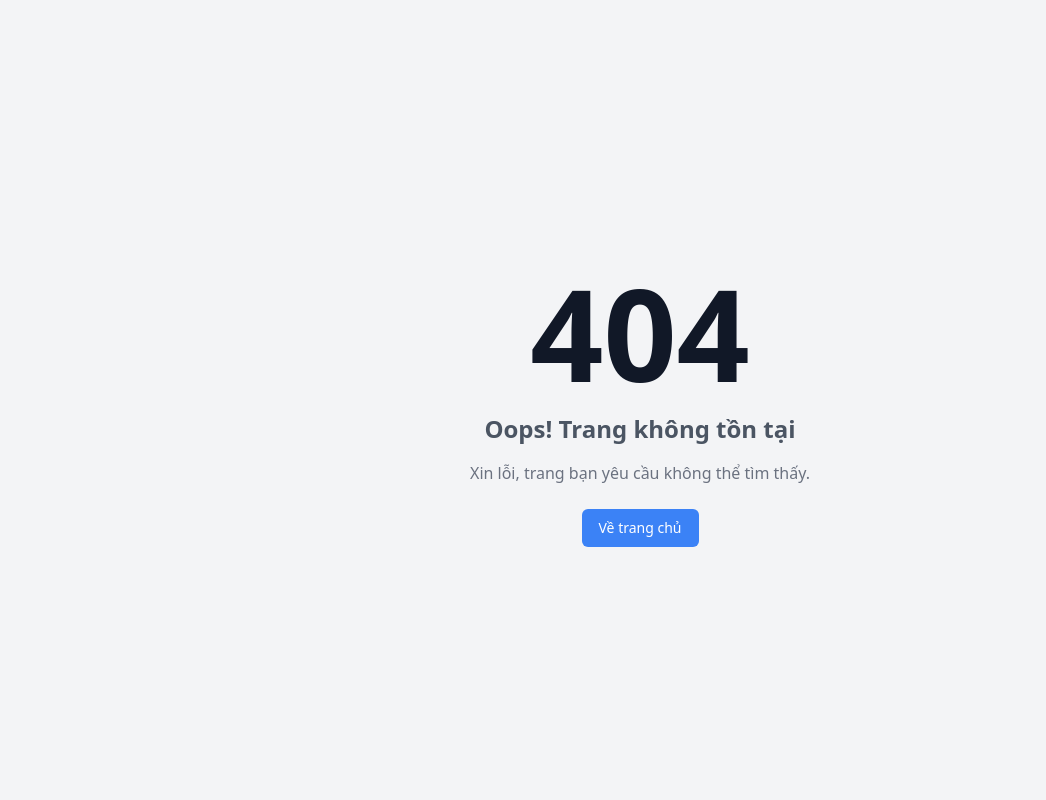
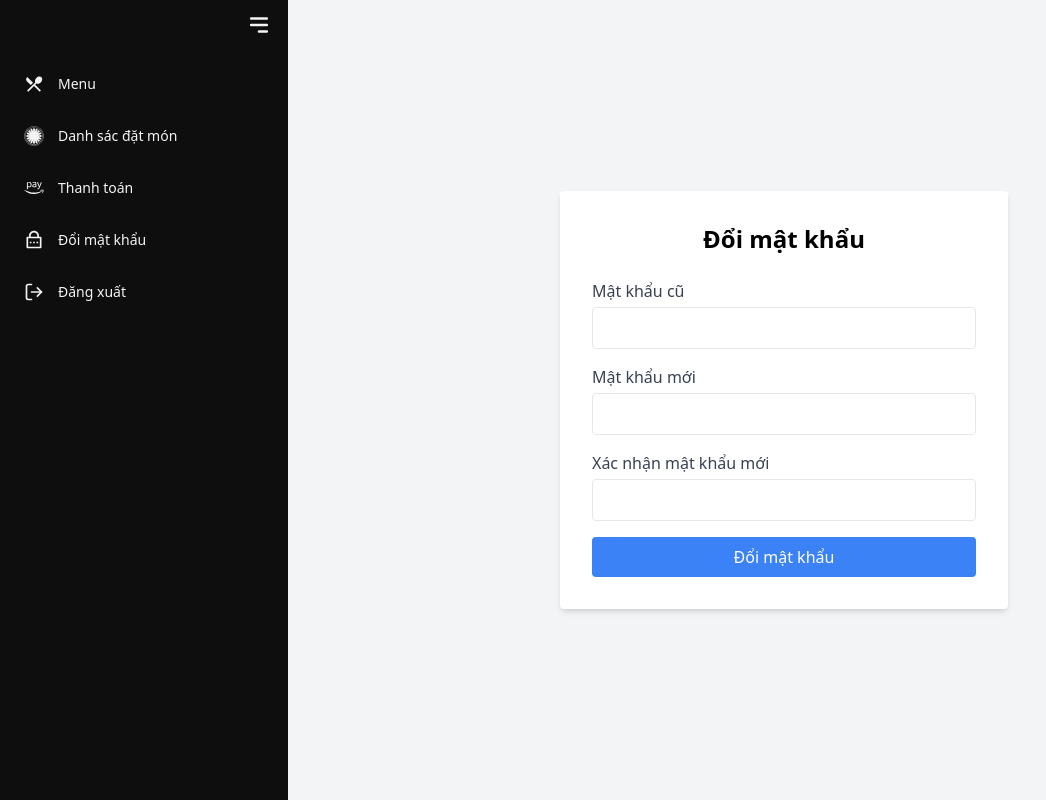
Before and after one commit to 17huutri/what-crave, a React (Vite) app: page /staff/change-password in a window 1280 px wide. Before the commit this address had no page. Shown: the whole page, without its empty margins (0-1046 px from the left). Built offline with nearby package versions, Linux system fonts and the light colour scheme.

Commit message:
change-password

```diff
--- a/src/App.jsx
+++ b/src/App.jsx
@@ -22,6 +22,7 @@ import OrderList from "./components/Staff/OrderList";
 import OrderDetail from "./components/Staff/OrderDetail";
 import NotFound from "./components/NotFound";
 import Payment from "./components/Staff/Payment";
+import ChangePassword from "./components/Staff/ChangePassword";
 import PaymentSuccess from "./components/PaymentStatus/PaymentSuccess";
 import PaymentFailure from "./components/PaymentStatus/PaymentFailure";
 import DashboardPage from "./pages/DashboardPage";
@@ -82,7 +83,7 @@ const App = () => {
 
           <Route path="/staff/payment" element={<Payment />} />
 
-
+          <Route path="/staff/change-password" element={<ChangePassword />} />
 
 
 
--- a/src/components/Navigation/SidebarStaff.jsx
+++ b/src/components/Navigation/SidebarStaff.jsx
@@ -3,6 +3,7 @@ import { HiMenuAlt3 } from "react-icons/hi";
 import { MdOutlineRestaurantMenu } from "react-icons/md";
 import { FaFirstOrderAlt, FaAmazonPay } from "react-icons/fa";
 import { FiLogOut } from "react-icons/fi";
+import { RiLockPasswordLine } from "react-icons/ri";
 import { Link, useNavigate } from "react-router-dom";
 import { useDispatch } from "react-redux";
 import storageService from "../../api/storageService";
@@ -15,6 +16,7 @@ const SidebarStaff = () => {
         { name: "Menu", link: "/staff/menu", icon: MdOutlineRestaurantMenu },
         { name: "Danh sác đặt món", link: "/staff/orders", icon: FaFirstOrderAlt },
         { name: "Thanh toán", link: "/staff/payment", icon: FaAmazonPay },
+        { name: "Đổi mật khẩu", link: "/staff/change-password", icon: RiLockPasswordLine },
         { name: "Đăng xuất", link: "/logout", icon: FiLogOut, isLogout: true },
     ];
     const [open, setOpen] = useState(true);
--- /dev/null
+++ b/src/components/Staff/ChangePassword.jsx
@@ -0,0 +1,94 @@
+import React, { useState } from 'react';
+import { useDispatch } from 'react-redux';
+import { useNavigate } from 'react-router-dom';
+import accountApi from '../../api/accountApi';
+import { setIsLogin } from '../../store/slices/accountSlice';
+
+const ChangePassword = () => {
+    const [oldPassword, setOldPassword] = useState('');
+    const [newPassword, setNewPassword] = useState('');
+    const [confirmPassword, setConfirmPassword] = useState('');
+    const [message, setMessage] = useState('');
+    const [confirmMessage, setConfirmMessage] = useState('');
+    const navigate = useNavigate();
+    const dispatch = useDispatch();
+
+    const handleChangePassword = async (e) => {
+        e.preventDefault();
+
+        if (newPassword !== confirmPassword) {
+            setConfirmMessage('Mật khẩu xác nhận không khớp.');
+            return;
+        }
+
+        try {
+            const res = await accountApi.changePassword({ oldPassword, newPassword });
+            if (res && res.data && res.data._message) {
+                setMessage(res.data._message);
+                dispatch(setIsLogin(false));
+                navigate('/login');
+            }
+        } catch (error) {
+            if (error.response && error.response.data && error.response.data._message) {
+                setMessage(error.response.data._message);
+            } else {
+                setMessage('Đã xảy ra lỗi, vui lòng thử lại sau.');
+            }
+        }
+    };
+
+    return (
+        <div className="min-h-screen flex items-center justify-center bg-gray-100">
+            <div className="bg-white p-8 rounded shadow-md w-full max-w-md">
+                <h2 className="text-2xl font-bold mb-6 text-center">Đổi mật khẩu</h2>
+                {message && <div className="text-red-500 mb-4">{message}</div>}
+                <form onSubmit={handleChangePassword}>
+                    <div className="mb-4">
+                        <label htmlFor="oldPassword" className="block text-gray-700">Mật khẩu cũ</label>
+                        <input
+                            type="password"
+                            id="oldPassword"
+                            className="mt-1 p-2 w-full border rounded"
+                            value={oldPassword}
+                            onChange={(e) => setOldPassword(e.target.value)}
+                            required
+                        />
+                    </div>
+                    <div className="mb-4">
+                        <label htmlFor="newPassword" className="block text-gray-700">Mật khẩu mới</label>
+                        <input
+                            type="password"
+                            id="newPassword"
+                            className="mt-1 p-2 w-full border rounded"
+                            value={newPassword}
+                            onChange={(e) => setNewPassword(e.target.value)}
+                            required
+                            autoComplete="new-password"
+                        />
+                    </div>
+                    <div className="mb-4">
+                        <label htmlFor="confirmPassword" className="block text-gray-700">Xác nhận mật khẩu mới</label>
+                        <input
+                            type="password"
+                            id="confirmPassword"
+                            className="mt-1 p-2 w-full border rounded"
+                            value={confirmPassword}
+                            onChange={(e) => setConfirmPassword(e.target.value)}
+                            required
+                            autoComplete="new-password"
+                        />
+                        {confirmMessage && <div className="text-red-500 mt-2">{confirmMessage}</div>}
+                    </div>
+                    <button
+                        type="submit"
+                        className="w-full bg-blue-500 text-white p-2 rounded hover:bg-blue-700 transition duration-300"
+                    >
+                        Đổi mật khẩu
+                    </button>
+                </form>
+            </div>
+        </div>
+    );
+};
+
+export default ChangePassword;
```
